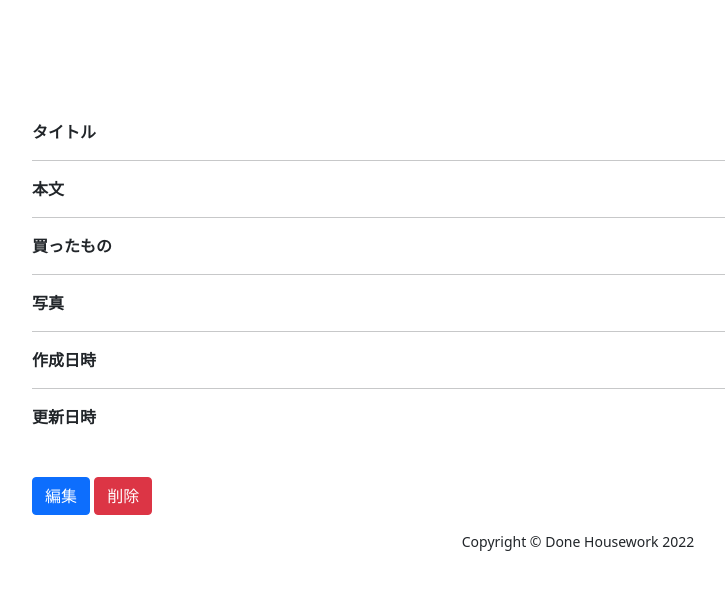
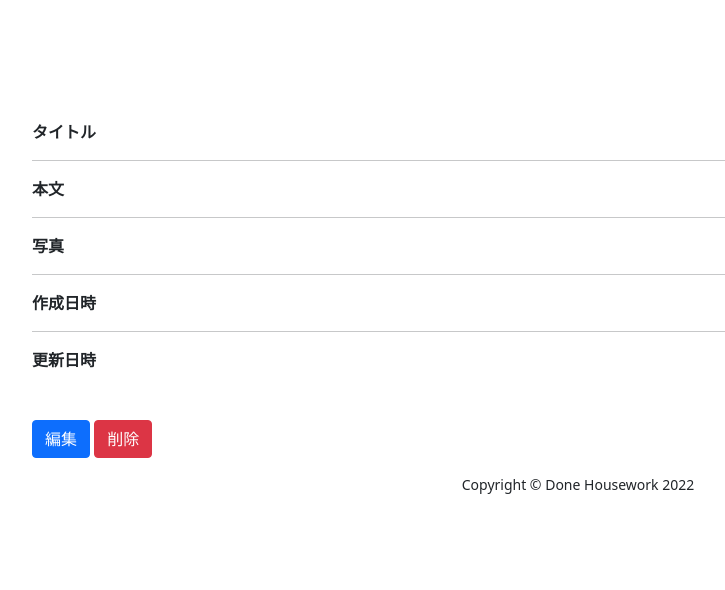
Before and after one commit to YoshidaErina19/done, a Django app: template housework/templates/housework_detail.html in a window 1280 px wide. Shown: the part 70-660 px from the top of the page, without its empty margins (62-787 px from the left). Run offline with Django 4.2, Linux system fonts and the light colour scheme; the template is opened without the code that fills it, so the values that code supplies are empty; some libraries are stand-ins or nearby versions.

Commit message:
bought_items を削除

```diff
--- a/housework/forms.py
+++ b/housework/forms.py
@@ -47,7 +47,7 @@ class InquiryForm(forms.Form):
 class HouseworkCreateForm(forms.ModelForm):
     class Meta:
         model = Housework
-        fields = ('title', 'content', 'bought_items', 'photo1', 'photo2', 'photo3',)
+        fields = ('title', 'content', 'photo1', 'photo2', 'photo3',)
 
     def __init__(self, *args, **kwargs):
         super().__init__(*args, **kwargs)
--- a/housework/models.py
+++ b/housework/models.py
@@ -9,7 +9,6 @@ class Housework(models.Model):
     user = models.ForeignKey(CustomUser, verbose_name='ユーザー', on_delete=models.PROTECT)
     title = models.CharField(verbose_name='タイトル', max_length=40)
     content = models.TextField(verbose_name='本文', blank=True, null=True)
-    bought_items = models.BooleanField(verbose_name='買ったもの', blank=True, null=True)
     photo1 = models.ImageField(verbose_name='写真1', blank=True, null=True)
     photo2 = models.ImageField(verbose_name='写真2', blank=True, null=True)
     photo3 = models.ImageField(verbose_name='写真3', blank=True, null=True)
--- a/housework/templates/housework_detail.html
+++ b/housework/templates/housework_detail.html
@@ -26,17 +26,6 @@
             </div>
             <div class="col-9">
                 {{ object.content|linebreaksbr }}
-            </div>
-        </div>
-
-        <hr>
-
-        <div class="row">
-            <div class="col-3">
-                <strong>買ったもの</strong>
-            </div>
-            <div class="col-9">
-                {{ object.bought_items }}
             </div>
         </div>
 
```
Also changed, not shown: housework/migrations/0005_remove_housework_bought_items.py (added).
